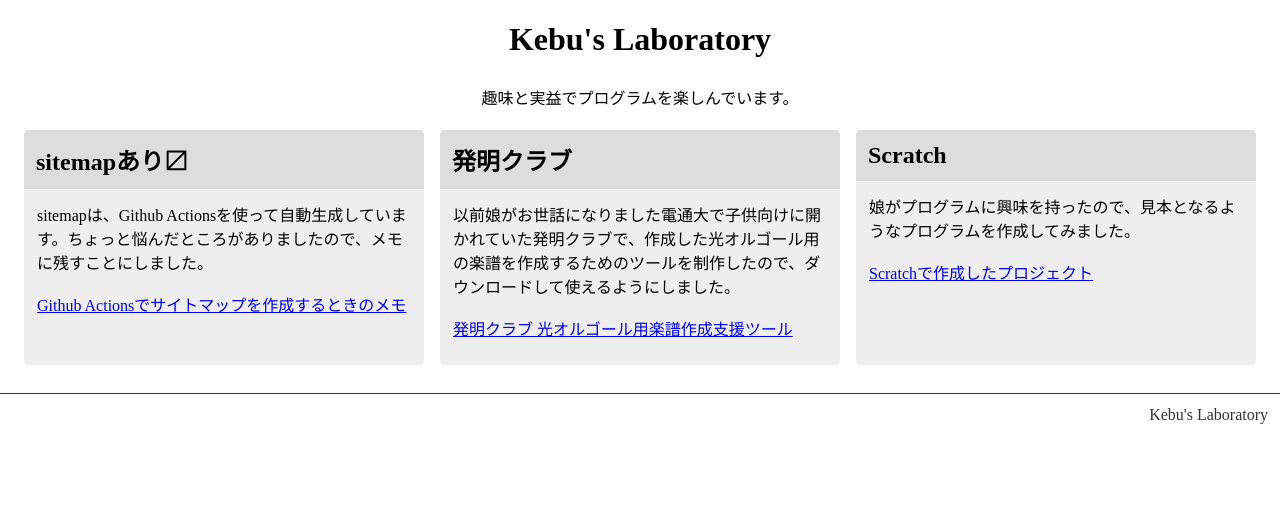
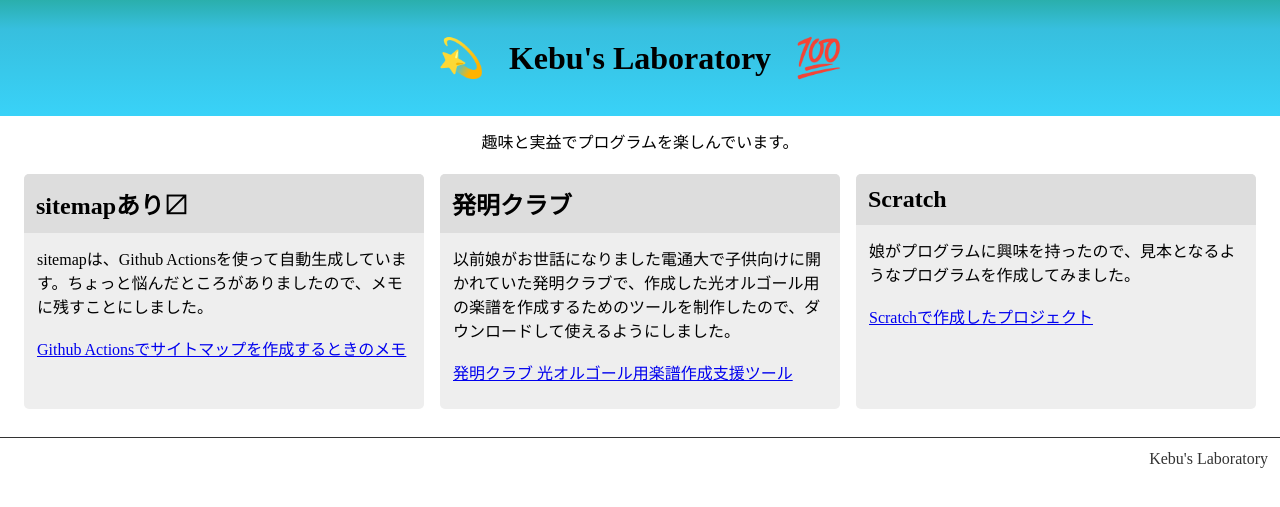
Before and after one commit to Tomohide-Kebukawa/Tomohide-Kebukawa.github.io, a Jekyll site: the page index.html, which Jekyll copies as it is, in a window 1280 px wide. Shown: the top 507 px of the page. Built offline with Jekyll 4.4.1, drawn with Linux system fonts in a browser that asks for light colours.

Commit message:
Update site design
デザインを見直した

```diff
--- a/_includes/header-main.html
+++ b/_includes/header-main.html
@@ -1,4 +1,6 @@
 <header>
-<h1 class="site-title">Kebu's Laboratory</h1>
+<div class="site-title">
+<h1>Kebu's Laboratory</h1>
+</div>
 <div class="article-title">{{page.title}}</div>
 </header>
--- a/css/main.css
+++ b/css/main.css
@@ -35,21 +35,39 @@ article.index-page section {
 	width: 400px;
 }
 
+h1 {
+	margin: auto;
+	font-size: 32px;
+}
+
 .site-title {
 	margin: 0;
-	padding: 24px;
+	padding: 12px 0;
+	width: 100%;
 	background-image: linear-gradient(0, rgba(57, 210, 248, 1), rgba(55, 191, 222, 1) 75%, rgba(42, 175, 172, 1));
-  	font-size: 32px;
+  	display: inline-flex;
 }
 .site-title::before {
 	content: "💫";
+	margin: 0 0 0 auto;
+	width: fit-content;
+	height: fit-content;
 	font-size: 38px;
 	padding: 24px;
 }
 .site-title::after {
 	content: "💯";
+	margin-left: 0;
+	margin-right: auto;
 	font-size: 38px;
 	padding: 24px;
+}
+
+.site-title h1 {
+	margin: auto 0;
+	padding: 0;
+	width: fit-content;
+	height: fit-content;
 }
 
 h2 {
--- a/index.html
+++ b/index.html
@@ -9,7 +9,7 @@
 <body>
 
 <header>
-<div class=".site-title">
+<div class="site-title">
 <h1>Kebu's Laboratory</h1>
 </div>
 <p>趣味と実益でプログラムを楽しんでいます。</p>
```
